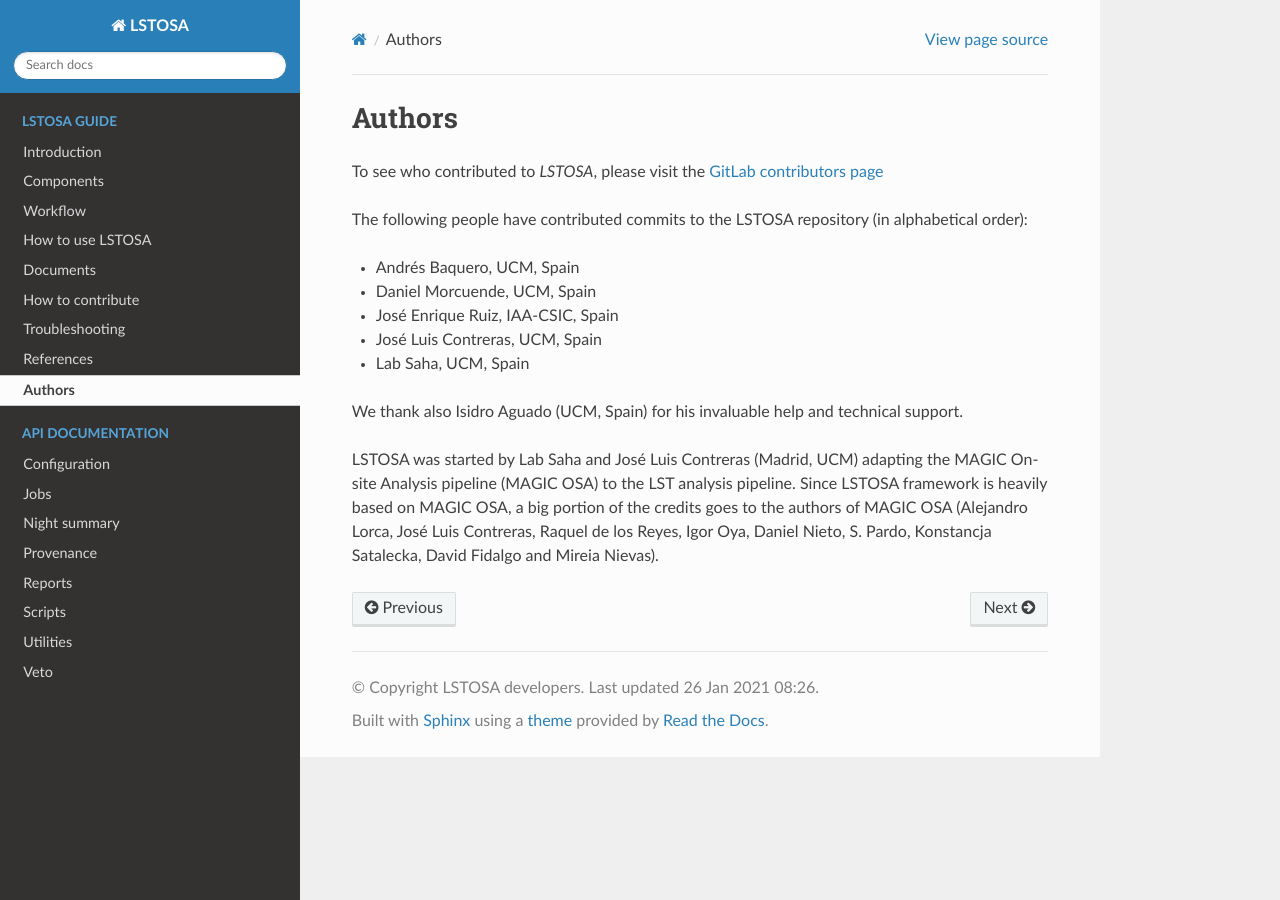
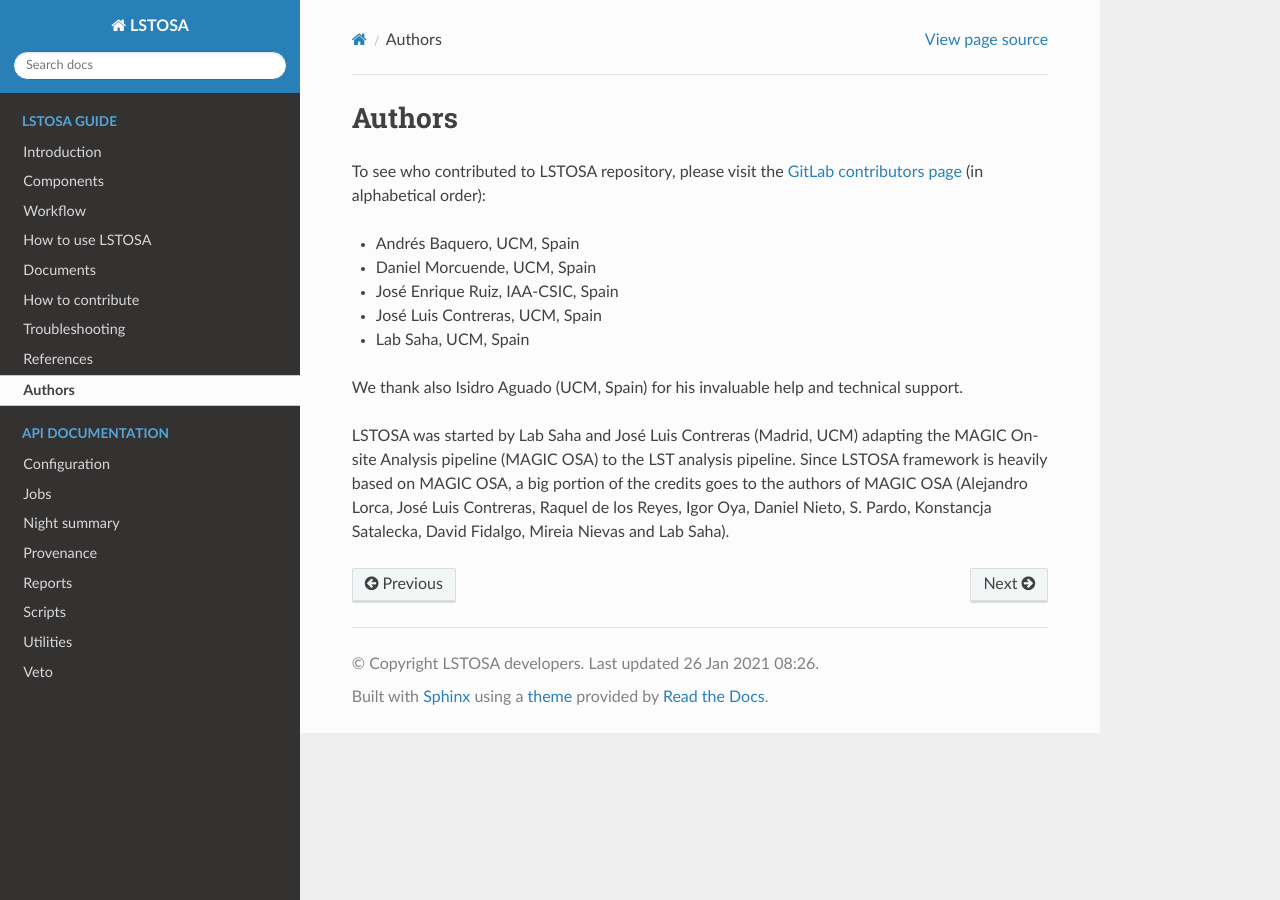
Before and after one commit to cta-observatory/lstosa, a Sphinx documentation site: the page built from docs/authors.rst, in a window 1280 px wide. Built offline with Sphinx 7.4.7 and the Read the Docs theme 2.0.0, drawn with Linux system fonts in a browser that asks for light colours.

Commit message:
update authors and arxiv proceedings

```diff
--- a/docs/authors.rst
+++ b/docs/authors.rst
@@ -3,10 +3,9 @@
 Authors
 =======
 
-To see who contributed to *LSTOSA*, please visit the
+To see who contributed to LSTOSA repository, please visit the
 `GitLab contributors page <https://gitlab.cta-observatory.org/cta-array-elements/lst/analysis/lstosa/-/graphs/master>`__
-
-The following people have contributed commits to the LSTOSA repository (in alphabetical order):
+(in alphabetical order):
 
 * Andrés Baquero, UCM, Spain
 * Daniel Morcuende, UCM, Spain
@@ -20,4 +19,4 @@
 pipeline (MAGIC OSA) to the LST analysis pipeline. Since LSTOSA framework is heavily based on
 MAGIC OSA, a big portion of the credits goes to the authors of MAGIC OSA (Alejandro Lorca,
 José Luis Contreras, Raquel de los Reyes, Igor Oya, Daniel Nieto, S. Pardo, Konstancja Satalecka,
-David Fidalgo and Mireia Nievas).
+David Fidalgo, Mireia Nievas and Lab Saha).
--- a/docs/documents/index.rst
+++ b/docs/documents/index.rst
@@ -10,4 +10,4 @@
 
 ADASS XXX (2020):
  * Poster: https://adass2020.es/static/ftp/P8-138/P8-138.pdf
- * Proceedings: to be included whenever it get published.
+ * Proceedings: https://arxiv.org/abs/2101.09690
--- a/docs/index.rst
+++ b/docs/index.rst
@@ -14,6 +14,7 @@
 * Docs: https://lstosa.readthedocs.io/
 * License: BSD-3
 * Python 3.7
+* Authors: Lab Saha, Daniel Morcuende, José Enrique Ruiz, José Luis Contreras, Andrés Baquero.
 
 
 .. _lstosa_guide:
```
